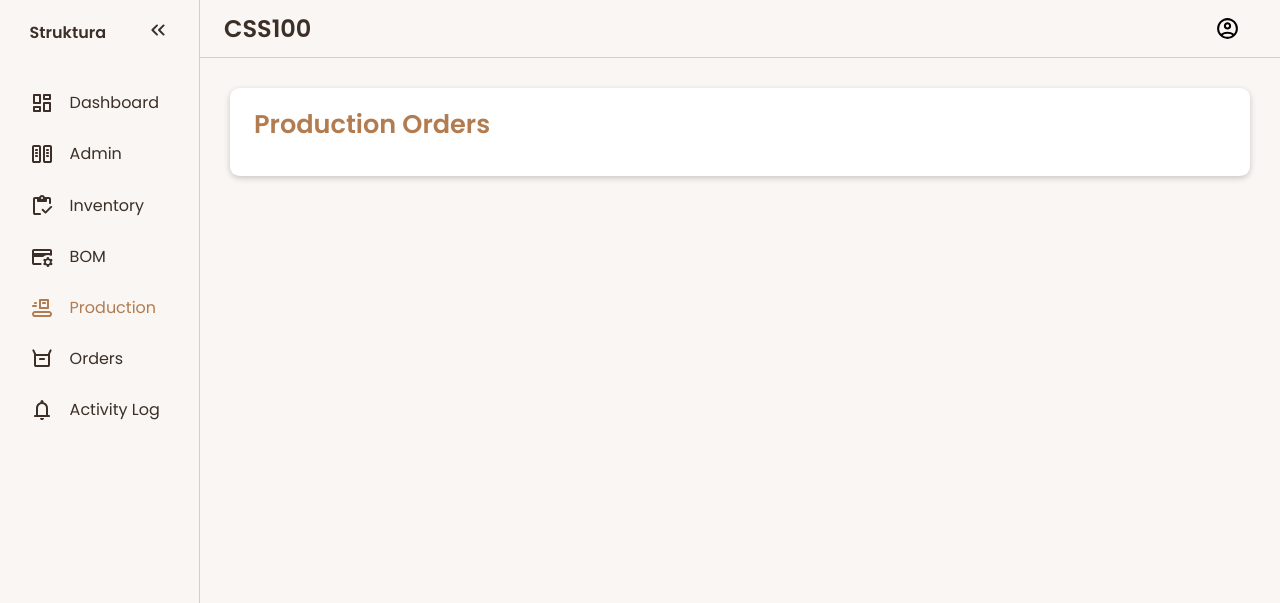
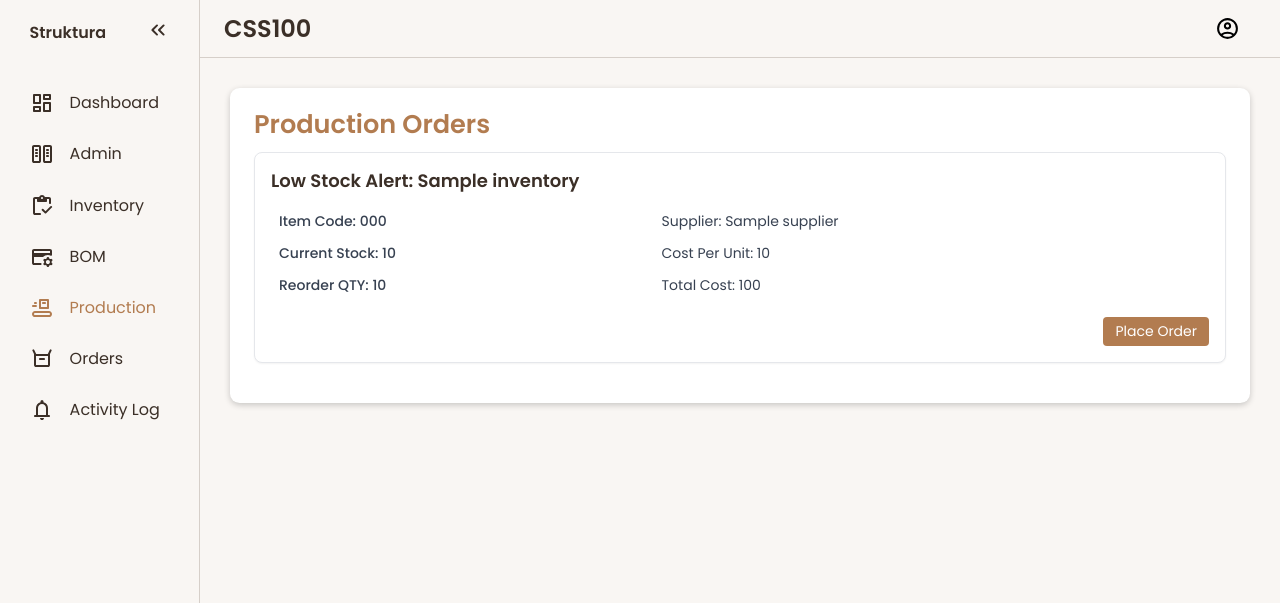
Before and after one commit to Fooxo-jpg/MRP-Website, a Flask app: page /Production in a window 1280 px wide. Shown: the top 603 px of the page. Run offline with Flask 3, Linux system fonts and the light colour scheme; the visitor is signed in with stand-in values (Sample User, id 1); a database or web service that is not in the repository returns one stand-in record (values such as "Sample title").

Commit message:
Finalized Website

```diff
--- a/app.py
+++ b/app.py
@@ -1,4 +1,4 @@
-from flask import Flask, render_template, request, redirect, url_for, session, Response, jsonify, flash
+from flask import Flask, render_template, request, redirect, url_for, session, Response, jsonify, flash, stream_with_context
 from pymongo import MongoClient
 from datetime import datetime, timedelta
 from bson import ObjectId
@@ -202,6 +202,43 @@ def validate_float(value, default=0.0):
     except (ValueError, TypeError):
         return default
 
+def check_stock_notifications(item_name, current_stock, reorder_level):
+    """
+    Sends low stock or reorder reminder notifications,
+    but avoids duplicates for the same item and alert type.
+    """
+    # Determine alert type
+    if current_stock < reorder_level:
+        notif_type = "error"
+        title = f"Low Stock Alert: {item_name}"
+        message = f"Current Stock: {current_stock}, Below minimum threshold of {reorder_level}"
+    elif current_stock <= reorder_level * 1.2:  # approaching threshold
+        notif_type = "warning"
+        title = f"Reorder Reminder: {item_name}"
+        message = f"Current Stock: {current_stock} (approaching minimum threshold of {reorder_level})"
+    else:
+        # Stock is sufficient, remove any previous low-stock notifications for this item
+        notifications.delete_many({
+            "itemName": item_name,
+            "type": {"$in": ["error", "warning"]}
+        })
+        return
+
+    # Check if a notification of the same type already exists
+    exists = notifications.find_one({
+        "itemName": item_name,
+        "type": notif_type,
+        "message": message
+    })
+
+    if not exists:
+        add_notification(title, message, notif_type)
+        # Store the item name in the notification for easier tracking
+        notifications.update_one(
+            {"_id": notifications.find().sort("_id", -1).limit(1)[0]["_id"]},
+            {"$set": {"itemName": item_name}}
+        )
+
 # REDIRECT TO LOGIN BY DEFAULT:
 @app.route('/')
 def home():
@@ -240,7 +277,6 @@ def Dashboard():
 
     # DATA FOR TOP BOXES
     today = datetime.now().date()
-    start_of_week = today
     end_of_week = today + timedelta(days=6)
 
     today_orders = [
@@ -295,11 +331,56 @@ def admin():
         return redirect(url_for('signin'))
     return render_template('admin.html')
 
+# PRODUCTION
 @app.route('/Production')
 def production():
     if 'user' not in session:
         return redirect(url_for('signin'))
-    return render_template('Production.html')
+
+    # GET ALL INVENTORY ITEMS BELOW THEIR REORDER LEVEL
+    low_stock_items = list(Inventory_Entries.find({
+        "$expr": {"$lt": ["$currentStock", "$reorderLevel"]} # ALLOWS COMPARING TWO FIELDS
+    }))
+
+    return render_template('Production.html', items=low_stock_items)
+
+@app.route("/place-order", methods=["POST"])
+def place_order():
+    if 'user' not in session:
+        return jsonify({"success": False, "message": "Unauthorized"}), 401
+
+    try:
+        data = request.get_json()
+        item_id = data.get("_id")
+
+        if not item_id:
+            return jsonify({"success": False, "message": "Missing item ID"}), 400
+
+        # FIND THE ITEM
+        item = Inventory_Entries.find_one({"_id": ObjectId(item_id)})
+        if not item:
+            return jsonify({"success": False, "message": "Item not found"}), 404
+
+        # ADD THE REORDERED QUANTITY TO CURRENT STOCK
+        reorder_qty = validate_int(item.get("reorderQty", 0))
+        new_stock = validate_int(item.get("currentStock", 0)) + reorder_qty
+
+        Inventory_Entries.update_one(
+            {"_id": ObjectId(item_id)},
+            {"$set": {"currentStock": new_stock}}
+        )
+
+        # ADD NOTIFICATION
+        add_notification(
+            "Order Placed",
+            f"{reorder_qty} units added to {item['itemName']} stock",
+            "success"
+        )
+
+        return jsonify({"success": True, "newStock": new_stock})
+
+    except Exception as e:
+        return jsonify({"success": False, "message": str(e)}), 500
 
 # PURCHASED
 @app.route('/Purchased')
@@ -455,6 +536,8 @@ def inventory_page():
             "leadTime": leadTime,
         })
 
+        check_stock_notifications(itemName, currentStock, reorderLvl)
+
         add_notification("NEW Item Created", f"{itemName}[{itemCode}]", "success")
         return redirect(url_for("Inventory"))
 
@@ -500,6 +583,8 @@ def update_inventory():
                 "leadTime": data.get("leadTime")
             }}
         )
+
+        check_stock_notifications(item_name, current_stock, validate_int(data.get("reorderLevel")))
 
         update_bom_total_cost(item_name)
         affected_products = BOM_Entries.find({"itemName": item_name})
@@ -603,23 +688,51 @@ def activity():
     logs = list(notifications.find().sort("_id", -1))
     return render_template('activity.html', logs=logs)
 
+from flask import stream_with_context
+from bson import ObjectId
+
 @app.route('/stream')
 def stream():
+    @stream_with_context
     def event_stream():
         last_id = None
         while True:
-            time.sleep(2)  # check every 2s (can be tuned down)
+            try:
+                time.sleep(2)  # CHECK EVERY 2 SECONDS
+                query = {}
+                if last_id:
+                    query = {"_id": {"$gt": ObjectId(last_id)}}
 
-            query = {}
-            if last_id:
-                query = {"_id": {"$gt": ObjectId(last_id)}}
+                new_logs = list(notifications.find(query).sort("_id", 1))
+                if new_logs:
+                    for log in new_logs:
+                        # SHALLOW COPY: NORMALIZE FIELDS THAT CAN BREAK RENDER
+                        safe_log = dict(log)
+                        # CONVERT OBJECTID AND TIMESTAMP TO STRINGS
+                        try:
+                            safe_log["_id"] = str(safe_log.get("_id"))
+                        except Exception:
+                            safe_log["_id"] = str(safe_log.get("_id", ""))
+                        # STRINGY IF TIMESTAMP IS DATETIME OR OTHER
+                        ts = safe_log.get("timestamp")
+                        if ts is not None:
+                            try:
+                                safe_log["timestamp"] = str(ts)
+                            except Exception:
+                                safe_log["timestamp"] = ts
 
-            new_logs = list(notifications.find(query).sort("_id", 1))  # oldest first
-            if new_logs:
-                for log in new_logs:
-                    html = render_template('_single_notification.html', log=log)
-                    yield f"data: {json.dumps({'html': html})}\n\n"
-                    last_id = str(log["_id"])
+                        # RENDER NOTIFICATION TEMPLATE
+                        html = render_template('_single_notification.html', log=safe_log)
+                        yield f"data: {json.dumps({'html': html})}\n\n"
+                        last_id = str(log["_id"])
+            except Exception as e:
+                print("Error in event_stream:", repr(e))
+                # YIELD A MINIMAL NON-BREAKING EVENT SO CLIENT'S EVENTSOURCE CONTINUES
+                fallback_html = f"<div class='notification error'>Notification render error: {str(e)}</div>"
+                yield f"data: {json.dumps({'html': fallback_html})}\n\n"
+                # SMALL SLEEP TO AVOID TIGHT EXCEPTION LOOP
+                time.sleep(2)
+
     return Response(event_stream(), mimetype="text/event-stream")
 
 # BOM SECTION
@@ -665,7 +778,7 @@ def bom():
         total_product_cost = update_bom_total_cost(productName)
         product_lead_time = update_product_lead_time(productName)
 
-        add_notification("BOM Updated", f"{productName} Total Cost/Unit Updated to {total_product_cost:.2f} and Lead Time set to {product_lead_time} days", "success")
+        add_notification("BOM Updated", f"{productName} Total Cost/Unit Updated to ${total_product_cost:.2f} and Lead Time set to {product_lead_time} days", "success")
         return jsonify({"success": True, "message": "BOM Item Added Successfully!"})
 
     bom_entry = list(BOM_Entries.find().sort("number", 1))
--- a/static/css/Production.css
+++ b/static/css/Production.css
@@ -326,3 +326,64 @@ button svg:hover {
 .profile-menu a:hover>svg {
   fill: var(--accent-clr);
 }
+
+/* Product Request Card */
+
+.product-request {
+  background-color: #ffffff;
+  border: 1px solid #e5e7eb;
+  border-radius: 0.5rem;
+  padding: 1rem;
+  margin-bottom: 1rem;
+  box-shadow: 0 1px 2px rgba(0, 0, 0, 0.05);
+  width: 100%;
+  display: flex;
+  flex-direction: column;
+}
+
+.product-title {
+  font-size: 1.125rem;
+  font-weight: 600;
+  margin-bottom: 0.75rem;
+}
+
+/* Table layout */
+.product-table {
+  width: 100%;
+  border-collapse: collapse;
+  margin-bottom: 1rem;
+}
+
+.product-table td {
+  padding: 0.25rem 0.5rem;
+  vertical-align: top;
+  font-size: 0.875rem;
+  color: #374151;
+  /* gray-700 */
+}
+
+.product-table tr td:first-child {
+  font-weight: 500;
+}
+
+/* Buttons at bottom right */
+.product-actions {
+  display: flex;
+  justify-content: flex-end;
+  gap: 0.5rem;
+}
+
+.place-order-btn {
+  background-color: var(--accent-clr);
+  color: white;
+  padding: 0.25rem 0.75rem;
+  border-radius: 0.25rem;
+  border: none;
+  cursor: pointer;
+  font-size: 0.875rem;
+  transition: background-color 0.2s;
+}
+
+.place-order-btn:hover {
+  background-color: #8b5c36;
+}
--- a/static/js/Production.js
+++ b/static/js/Production.js
@@ -55,4 +55,42 @@ document.addEventListener("DOMContentLoaded", () => {
       }
     });
   }
+
+  // -------------------------
+  // STOCK
+  // -------------------------
+
+  const buttons = document.querySelectorAll(".place-order-btn");
+
+  buttons.forEach(btn => {
+    btn.addEventListener("click", async (e) => {
+      const productDiv = e.target.closest(".product-request");
+      const itemId = productDiv.querySelector(".delete-btn").dataset.id;
+
+      try {
+        const response = await fetch("/place-order", {
+          method: "POST",
+          headers: {
+            "Content-Type": "application/json",
+          },
+          body: JSON.stringify({ _id: itemId }),
+        });
+
+        const result = await response.json();
+        if (result.success) {
+          // Remove the item row from DOM
+          productDiv.remove();
+
+          // Optional: show a success alert
+          alert(`Order placed! New stock: ${result.newStock}`);
+        } else {
+          alert(`Error: ${result.message}`);
+        }
+      } catch (err) {
+        console.error(err);
+        alert("Failed to place order.");
+      }
+    });
+  });
+
 });
--- a/templates/Dashboard.html
+++ b/templates/Dashboard.html
@@ -130,7 +130,7 @@
               <path
                 d="M200-200q-17 0-28.5-11.5T160-240q0-17 11.5-28.5T200-280h40v-280q0-83 50-147.5T420-792v-28q0-25 17.5-42.5T480-880q25 0 42.5 17.5T540-820v28q80 20 130 84.5T720-560v280h40q17 0 28.5 11.5T800-240q0 17-11.5 28.5T760-200H200Zm280-300Zm0 420q-33 0-56.5-23.5T400-160h160q0 33-23.5 56.5T480-80ZM320-280h320v-280q0-66-47-113t-113-47q-66 0-113 47t-47 113v280Z" />
             </svg>
-            <span>{{ notif }}</span>
+            <span>{{ notif|safe }}</span>
           </div>
           {% endfor %}
         </div>
--- a/templates/Production.html
+++ b/templates/Production.html
@@ -34,7 +34,10 @@
       {% if session.get('role') == 'admin' %}
       <li>
         <a href="{{ url_for('admin') }}">
-          <svg xmlns="http://www.w3.org/2000/svg" height="24px" viewBox="0 -960 960 960" width="24px" fill="#e3e3e3"><path d="M160-120q-33 0-56.5-23.5T80-200v-560q0-33 23.5-56.5T160-840h200q33 0 56.5 23.5T440-760v560q0 33-23.5 56.5T360-120H160Zm440 0q-33 0-56.5-23.5T520-200v-560q0-33 23.5-56.5T600-840h200q33 0 56.5 23.5T880-760v560q0 33-23.5 56.5T800-120H600Zm-440-80h200v-560H160v560Zm440 0h200v-560H600v560ZM320-400q0-17-11.5-28.5T280-440h-40q-17 0-28.5 11.5T200-400q0 17 11.5 28.5T240-360h40q17 0 28.5-11.5T320-400Zm440 0q0-17-11.5-28.5T720-440h-40q-17 0-28.5 11.5T640-400q0 17 11.5 28.5T680-360h40q17 0 28.5-11.5T760-400ZM320-520q0-17-11.5-28.5T280-560h-40q-17 0-28.5 11.5T200-520q0 17 11.5 28.5T240-480h40q17 0 28.5-11.5T320-520Zm440 0q0-17-11.5-28.5T720-560h-40q-17 0-28.5 11.5T640-520q0 17 11.5 28.5T680-480h40q17 0 28.5-11.5T760-520ZM320-640q0-17-11.5-28.5T280-680h-40q-17 0-28.5 11.5T200-640q0 17 11.5 28.5T240-600h40q17 0 28.5-11.5T320-640Zm440 0q0-17-11.5-28.5T720-680h-40q-17 0-28.5 11.5T640-640q0 17 11.5 28.5T680-600h40q17 0 28.5-11.5T760-640ZM160-200h200-200Zm440 0h200-200Z"/></svg>
+          <svg xmlns="http://www.w3.org/2000/svg" height="24px" viewBox="0 -960 960 960" width="24px" fill="#e3e3e3">
+            <path
+              d="M160-120q-33 0-56.5-23.5T80-200v-560q0-33 23.5-56.5T160-840h200q33 0 56.5 23.5T440-760v560q0 33-23.5 56.5T360-120H160Zm440 0q-33 0-56.5-23.5T520-200v-560q0-33 23.5-56.5T600-840h200q33 0 56.5 23.5T880-760v560q0 33-23.5 56.5T800-120H600Zm-440-80h200v-560H160v560Zm440 0h200v-560H600v560ZM320-400q0-17-11.5-28.5T280-440h-40q-17 0-28.5 11.5T200-400q0 17 11.5 28.5T240-360h40q17 0 28.5-11.5T320-400Zm440 0q0-17-11.5-28.5T720-440h-40q-17 0-28.5 11.5T640-400q0 17 11.5 28.5T680-360h40q17 0 28.5-11.5T760-400ZM320-520q0-17-11.5-28.5T280-560h-40q-17 0-28.5 11.5T200-520q0 17 11.5 28.5T240-480h40q17 0 28.5-11.5T320-520Zm440 0q0-17-11.5-28.5T720-560h-40q-17 0-28.5 11.5T640-520q0 17 11.5 28.5T680-480h40q17 0 28.5-11.5T760-520ZM320-640q0-17-11.5-28.5T280-680h-40q-17 0-28.5 11.5T200-640q0 17 11.5 28.5T240-600h40q17 0 28.5-11.5T320-640Zm440 0q0-17-11.5-28.5T720-680h-40q-17 0-28.5 11.5T640-640q0 17 11.5 28.5T680-600h40q17 0 28.5-11.5T760-640ZM160-200h200-200Zm440 0h200-200Z" />
+          </svg>
           <span>Admin</span>
         </a>
       </li>
@@ -59,13 +62,19 @@
       </li>
       <li class="active">
         <a href="{{ url_for('production') }}">
-          <svg xmlns="http://www.w3.org/2000/svg" height="24px" viewBox="0 -960 960 960" width="24px" fill="#e3e3e3"><path d="M200-120q-50 0-85-35t-35-85q0-50 35-85t85-35h560q50 0 85 35t35 85q0 50-35 85t-85 35H200Zm0-80h560q17 0 28.5-11.5T800-240q0-17-11.5-28.5T760-280H200q-17 0-28.5 11.5T160-240q0 17 11.5 28.5T200-200Zm200-240q-17 0-28.5-11.5T360-480v-320q0-17 11.5-28.5T400-840h320q17 0 28.5 11.5T760-800v320q0 17-11.5 28.5T720-440H400Zm40-80h240v-240H440v240Zm-322-2q-16 0-27-11.5T80-561q0-16 11.5-27t27.5-11h120q16 0 27 11t11 27q0 16-11 27.5T239-522H118Zm402-118h81q17 0 28-11.5t11-28.5q0-17-11-28t-28-11h-82q-17 0-28 11t-11 28q0 17 11.5 28.5T520-640Zm-321 0q-17 0-28-11.5T160-680q0-17 11.5-28t28.5-11h38q17 0 28 11t11 28q0 17-11 28.5T238-640h-39Zm241 120v-240 240Z"/></svg>
+          <svg xmlns="http://www.w3.org/2000/svg" height="24px" viewBox="0 -960 960 960" width="24px" fill="#e3e3e3">
+            <path
+              d="M200-120q-50 0-85-35t-35-85q0-50 35-85t85-35h560q50 0 85 35t35 85q0 50-35 85t-85 35H200Zm0-80h560q17 0 28.5-11.5T800-240q0-17-11.5-28.5T760-280H200q-17 0-28.5 11.5T160-240q0 17 11.5 28.5T200-200Zm200-240q-17 0-28.5-11.5T360-480v-320q0-17 11.5-28.5T400-840h320q17 0 28.5 11.5T760-800v320q0 17-11.5 28.5T720-440H400Zm40-80h240v-240H440v240Zm-322-2q-16 0-27-11.5T80-561q0-16 11.5-27t27.5-11h120q16 0 27 11t11 27q0 16-11 27.5T239-522H118Zm402-118h81q17 0 28-11.5t11-28.5q0-17-11-28t-28-11h-82q-17 0-28 11t-11 28q0 17 11.5 28.5T520-640Zm-321 0q-17 0-28-11.5T160-680q0-17 11.5-28t28.5-11h38q17 0 28 11t11 28q0 17-11 28.5T238-640h-39Zm241 120v-240 240Z" />
+          </svg>
           <span>Production</span>
         </a>
       </li>
       <li>
         <a href="{{ url_for('purchased_page') }}">
-          <svg xmlns="http://www.w3.org/2000/svg" height="24px" viewBox="0 -960 960 960" width="24px" fill="#e3e3e3"><path d="M160-240v-436L98-810q-7-15-1-30.5t21-22.5q15-7 30.5-1.5T171-844l77 166h464l77-166q7-15 22.5-21t30.5 2q15 7 21 22.5t-1 30.5l-62 134v436q0 33-23.5 56.5T720-160H240q-33 0-56.5-23.5T160-240Zm240-200h160q17 0 28.5-11.5T600-480q0-17-11.5-28.5T560-520H400q-17 0-28.5 11.5T360-480q0 17 11.5 28.5T400-440ZM240-240h480v-358H240v358Zm0 0v-358 358Z"/></svg>
+          <svg xmlns="http://www.w3.org/2000/svg" height="24px" viewBox="0 -960 960 960" width="24px" fill="#e3e3e3">
+            <path
+              d="M160-240v-436L98-810q-7-15-1-30.5t21-22.5q15-7 30.5-1.5T171-844l77 166h464l77-166q7-15 22.5-21t30.5 2q15 7 21 22.5t-1 30.5l-62 134v436q0 33-23.5 56.5T720-160H240q-33 0-56.5-23.5T160-240Zm240-200h160q17 0 28.5-11.5T600-480q0-17-11.5-28.5T560-520H400q-17 0-28.5 11.5T360-480q0 17 11.5 28.5T400-440ZM240-240h480v-358H240v358Zm0 0v-358 358Z" />
+          </svg>
           <span>Orders</span>
         </a>
       </li>
@@ -118,9 +127,13 @@
           <h2>Production Orders</h2>
         </div>
       </div>
+      {% for item in items %}
+        {% include "_production.html" %}
+      {% else %}
+        <p>No low stock items.</p>
+      {% endfor %}
     </div>
   </main>
-
 </body>
 
 </html>
--- /dev/null
+++ b/templates/_production.html
@@ -0,0 +1,25 @@
+<div class="product-request">
+    <!-- Title -->
+    <h3 class="product-title">Low Stock Alert: {{ item.itemName}}</h3>
+
+    <!-- Table -->
+    <table class="product-table">
+        <tr>
+            <td>Item Code: {{ item.itemCode }}</td>
+            <td>Supplier: {{ item.supplier }}</td>
+        </tr>
+        <tr>
+            <td>Current Stock: {{ item.currentStock|int or 0 }}</td>
+            <td>Cost Per Unit: {{ item.costPerUnit or 0 }}</td>
+        </tr>
+        <tr>
+            <td>Reorder QTY: {{ item.reorderQty or 0 }}</td>
+            <td>Total Cost: {{ (item.currentStock or 0) * (item.costPerUnit or 0) }}</td>
+        </tr>
+    </table>
+
+    <!-- Actions at bottom right -->
+    <div class="product-actions">
+        <button class="place-order-btn">Place Order</button>
+    </div>
+</div>
--- a/templates/_single_notification.html
+++ b/templates/_single_notification.html
@@ -15,7 +15,7 @@
             <path
                 d="M109-120q-11 0-20-5.5T75-140q-5-9-5.5-19.5T75-180l370-640q6-10 15.5-15t19.5-5q10 0 19.5 5t15.5 15l370 640q6 10 5.5 20.5T885-140q-5 9-14 14.5t-20 5.5H109Zm69-80h604L480-720 178-200Zm302-40q17 0 28.5-11.5T520-280q0-17-11.5-28.5T480-320q-17 0-28.5 11.5T440-280q0 17 11.5 28.5T480-240Zm0-120q17 0 28.5-11.5T520-400v-120q0-17-11.5-28.5T480-560q-17 0-28.5 11.5T440-520v120q0 17 11.5 28.5T480-360Zm0-100Z" />
         </svg>
-        {% elif log.type == "info" %}
+        {% elif log.type == "error" %}
         <svg xmlns="http://www.w3.org/2000/svg" height="24px" viewBox="0 -960 960 960" width="24px" fill="#e3e3e3">
             <path
                 d="M480-280q17 0 28.5-11.5T520-320q0-17-11.5-28.5T480-360q-17 0-28.5 11.5T440-320q0 17 11.5 28.5T480-280Zm0-160q17 0 28.5-11.5T520-480v-160q0-17-11.5-28.5T480-680q-17 0-28.5 11.5T440-640v160q0 17 11.5 28.5T480-440ZM346-160H240q-33 0-56.5-23.5T160-240v-106l-77-78q-11-12-17-26.5T60-480q0-15 6-29.5T83-536l77-78v-106q0-33 23.5-56.5T240-800h106l78-77q12-11 26.5-17t29.5-6q15 0 29.5 6t26.5 17l78 77h106q33 0 56.5 23.5T800-720v106l77 78q11 12 17 26.5t6 29.5q0 15-6 29.5T877-424l-77 78v106q0 33-23.5 56.5T720-160H614l-78 77q-12 11-26.5 17T480-60q-15 0-29.5-6T424-83l-78-77Zm34-80 100 100 100-100h140v-140l100-100-100-100v-140H580L480-820 380-720H240v140L140-480l100 100v140h140Zm100-240Z" />
```
Also changed, not shown: static/js/Dashboard.js (+8 -0 lines).
